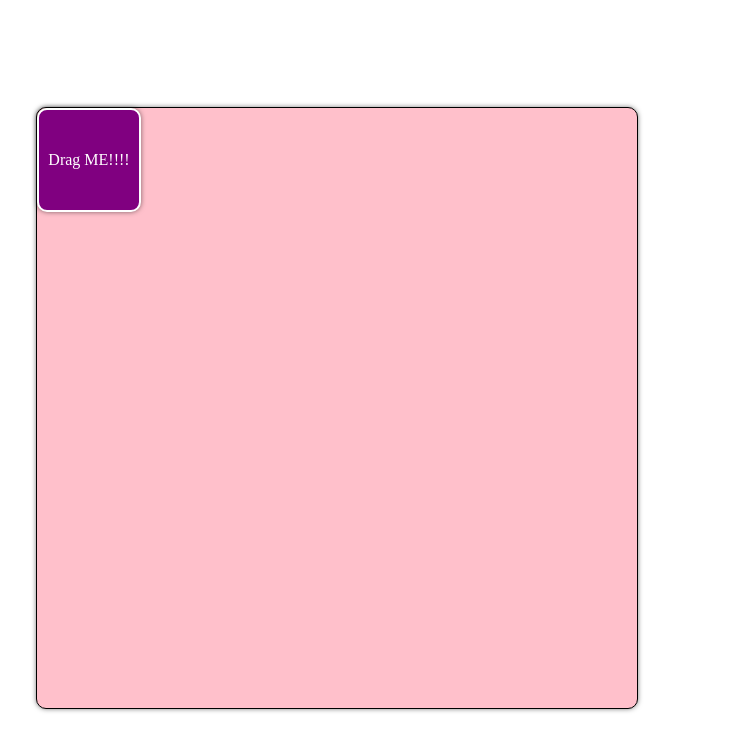
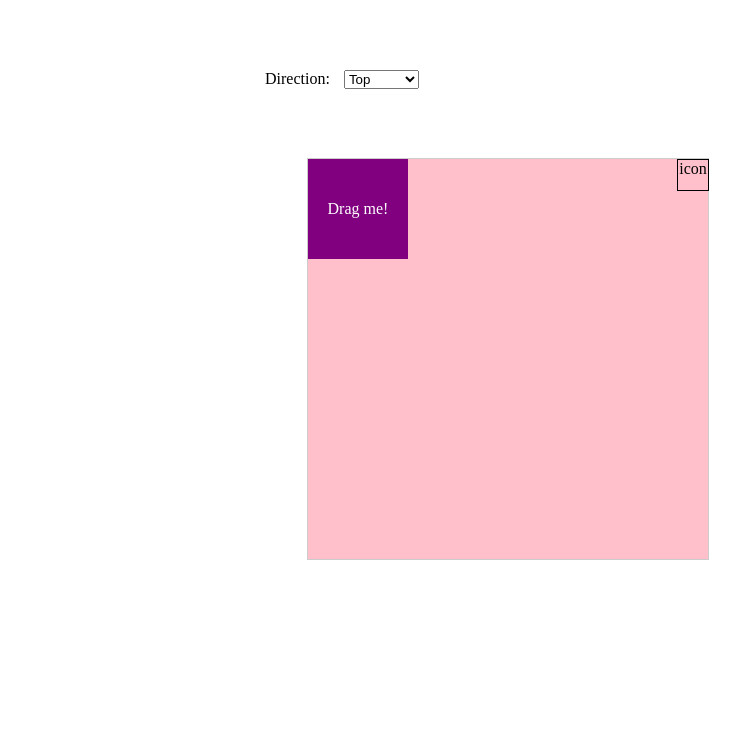
Before and after one commit to polin103109/Ollyotask4-dragdrophover-, a React (Vite) app: page / in a window 1280 px wide. Shown: the top 750 px of the page, without its empty margins (311-1051 px from the left). Built offline with nearby package versions, Linux system fonts and the light colour scheme.

Commit message:
updated drag and drop of whole div

```diff
--- a/package.json
+++ b/package.json
@@ -10,6 +10,9 @@
     "preview": "vite preview"
   },
   "dependencies": {
+    "@fortawesome/fontawesome-svg-core": "^6.5.1",
+    "@fortawesome/free-regular-svg-icons": "^6.5.1",
+    "@fortawesome/react-fontawesome": "^0.2.0",
     "@use-gesture/react": "^10.3.0",
     "react": "^18.2.0",
     "react-dom": "^18.2.0",
--- a/src/components/CreateDiv.jsx
+++ b/src/components/CreateDiv.jsx
@@ -1,6 +1,5 @@
-import React, { useState } from "react";
+import { useState } from "react";
 import Tooltip from "./Tooltip/ToolTip";
-
 const CreateDiv = () => {
   const [position, setPosition] = useState({ x: 0, y: 0 });
   const [absolutePosition, setAbsolutePosition] = useState({
@@ -8,13 +7,21 @@ const CreateDiv = () => {
     x: 0,
     y: 0,
   });
+  const [containerPosition, setContainerPosition] = useState({
+    x: 610,
+    y: 150,
+  });
   const [isDragging, setIsDragging] = useState(false);
   const [isHovered, setIsHovered] = useState(false);
   const [direction, setDirection] = useState("top");
 
   const handleMouseOver = () => {
-    const parentRect = document.getElementById("container")?.getBoundingClientRect();
-    const dragboxRect = document.getElementById("dragbox")?.getBoundingClientRect();
+    const parentRect = document
+      .getElementById("container")
+      ?.getBoundingClientRect();
+    const dragboxRect = document
+      .getElementById("dragbox")
+      ?.getBoundingClientRect();
     setAbsolutePosition({
       parentbox: { x: parentRect?.x || 0, y: parentRect?.y || 0 },
       y: dragboxRect?.y || 0,
@@ -37,8 +44,12 @@ const CreateDiv = () => {
     };
     setIsDragging(true);
 
-    const parentRect = document.getElementById("container")?.getBoundingClientRect();
-    const dragboxRect = document.getElementById("dragbox")?.getBoundingClientRect();
+    const parentRect = document
+      .getElementById("container")
+      ?.getBoundingClientRect();
+    const dragboxRect = document
+      .getElementById("dragbox")
+      ?.getBoundingClientRect();
     setAbsolutePosition({
       parentbox: { x: parentRect?.x || 0, y: parentRect?.y || 0 },
       y: dragboxRect?.y || 0,
@@ -53,9 +64,13 @@ const CreateDiv = () => {
     const newX = e.clientX - (startPosition.x === 0 ? e.clientX : startPosition.x);
     const newY = e.clientY - (startPosition.y === 0 ? e.clientY : startPosition.y);
 
-    const parentRect = document.getElementById("container")?.getBoundingClientRect();
+    const parentRect = document
+      .getElementById("container")
+      ?.getBoundingClientRect();
 
-    const dragboxRect = document.getElementById("dragbox")?.getBoundingClientRect();
+    const dragboxRect = document
+      .getElementById("dragbox")
+      ?.getBoundingClientRect();
 
     const maxX = parentRect?.width && parentRect.width - 100;
     const maxY = parentRect?.height && parentRect.height - 100;
@@ -77,34 +92,102 @@ const CreateDiv = () => {
     document.removeEventListener("mouseup", handleMouseUp);
   };
 
-  const tooltipContent = "Hey There!";
+  const tooltipContent = "Heyy I am poppingg";
+
+  let startContainerPosition = { x: 610, y: 150 };
+  const handleContainerMouseDown = (e) => {
+    startContainerPosition = {
+      x: e.clientX - containerPosition.x,
+      y: e.clientY - containerPosition.y,
+    };
+
+    document.addEventListener("mousemove", handleContainerMouseMove);
+    document.addEventListener("mouseup", handleContainerMouseUp);
+  };
+
+  const handleContainerMouseMove = (e) => {
+    const newX = e.clientX - (startContainerPosition.x === 0 ? e.clientX : startContainerPosition.x);
+    const newY = e.clientY - (startContainerPosition.y === 0 ? e.clientY : startContainerPosition.y);
+
+    const parentRect = document
+      .getElementById("main-container")
+      ?.getBoundingClientRect();
+
+    const maxX = parentRect?.width && parentRect.width - 400;
+    const maxY = parentRect?.height && parentRect.height - 400;
+
+    const boundedX = Math.min(Math.max(newX, 0), maxX ? maxX : 0);
+    const boundedY = Math.min(Math.max(newY, 0), maxY ? maxY : 0);
+
+    setContainerPosition({ x: boundedX, y: boundedY });
+  };
+
+  const handleContainerMouseUp = () => {
+    document.removeEventListener("mousemove", handleContainerMouseMove);
+    document.removeEventListener("mouseup", handleContainerMouseUp);
+  };
 
   return (
+    <div style={{ width: "100vw", height: "100vh" }}>
       <div
         style={{
-        width: "100vw",
-        height: "100vh",
-        display: "flex",
-        flexDirection: "column",
-        justifyContent: "center",
-        alignItems: "center",
+          marginBottom: 70,
+          marginTop: 60,
+          position: "fixed",
+          top: 10,
+          left: "45%",
         }}
       >
-
-
+        <label style={{ marginRight: "10px" }}>Direction: </label>
+        <select
+          value={direction}
+          onChange={(e) => {
+            setDirection(e.target.value);
+          }}
+        >
+          <option value={""} disabled>
+            Direction
+          </option>
+          <option value={"top"}>Top</option>
+          <option value={"left"}>Left</option>
+          <option value={"right"}>Right</option>
+          <option value={"bottom"}>Bottom</option>
+        </select>
+      </div>
+      <div
+        id="main-container"
+        style={{
+          alignItems: "center",
+          height: "99.5vh",
+        }}
+      >
         <div
           id="container"
           style={{
-          width: "600px",
-          height: "600px",
+            width: "400px",
+            height: "400px",
             position: "relative",
-          border: "1px solid black",
-          borderRadius: "10px",
             backgroundColor: "pink",
-          boxShadow: "0 0 5px rgba(0, 0, 0, 0.5)",
-
+            top: `${containerPosition.y}px`,
+            left: `${containerPosition.x}px`,
+            border: "1px solid #ccc",
           }}
         >
+          <div
+            style={{
+              position: "relative",
+              top: 0,
+              left: "calc(100% - 31px)",
+              width: 30,
+              height: 30,
+              border: "1px solid black",
+              textAlign: "center",
+              cursor: "grab",
+            }}
+            onMouseDown={handleContainerMouseDown}
+          >
+            icon
+          </div>
           <div
             id="dragbox"
             style={{
@@ -115,17 +198,15 @@ const CreateDiv = () => {
               top: `${position.y}px`,
               left: `${position.x}px`,
               cursor: "move",
-    border: "2px solid #fff",
-    borderRadius: "10px",
-    boxShadow: "0 0 5px rgba(0, 0, 0, 0.5)",
-    color: "#fff",
-    textAlign: "center",
-    lineHeight: "100px",
+              display:"flex",
+              alignItems:"center",
+              justifyContent:"center",
+              color:"#fff",
             }}
             onMouseDown={handleMouseDown}
             onMouseOver={handleMouseOver}
             onMouseOut={handleMouseOut}
-         >Drag ME!!!!</div>
+          > Drag me!</div>
           {!isDragging && isHovered && (
             <Tooltip
               position={absolutePosition}
@@ -135,7 +216,7 @@ const CreateDiv = () => {
           )}
         </div>
       </div>
+    </div>
   );
 };
-
-export default CreateDiv;
+export default CreateDiv
```
Also changed, not shown: src/components/DraggableItem.jsx (deleted, +0 -19 lines), src/components/DroppableArea.jsx (deleted, +0 -20 lines), src/components/Icons.jsx (added, +22 -0 lines), src/components/Portal.jsx (deleted, +0 -31 lines), 1 other file (tests, documents, lock files or other folders). Lines whose indentation alone changed are shown as unchanged.
